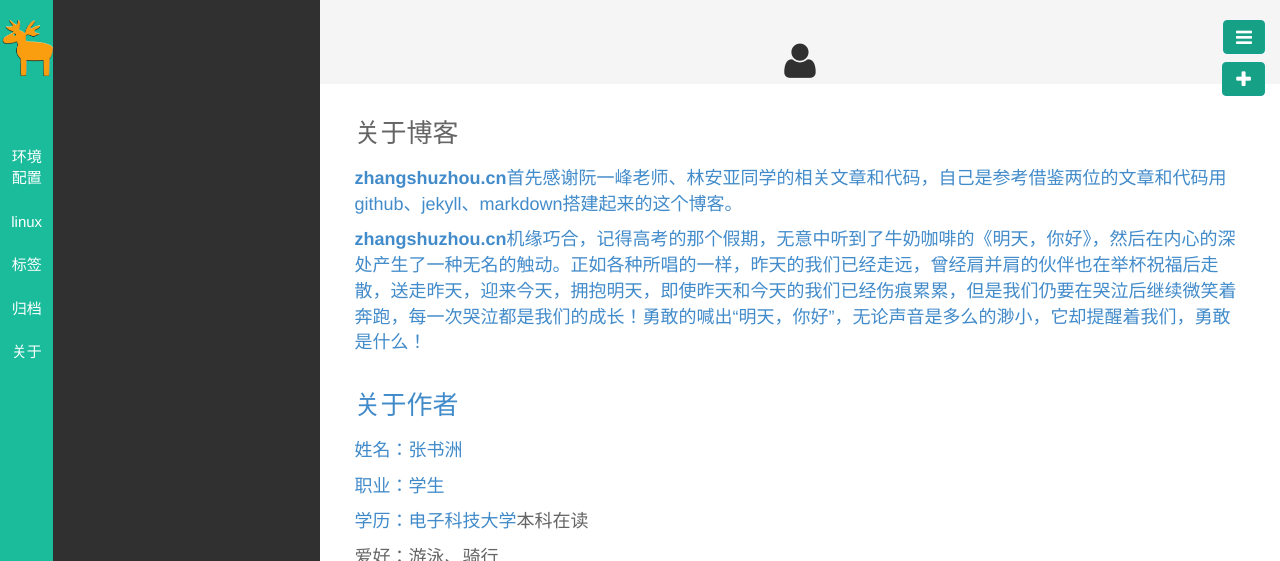
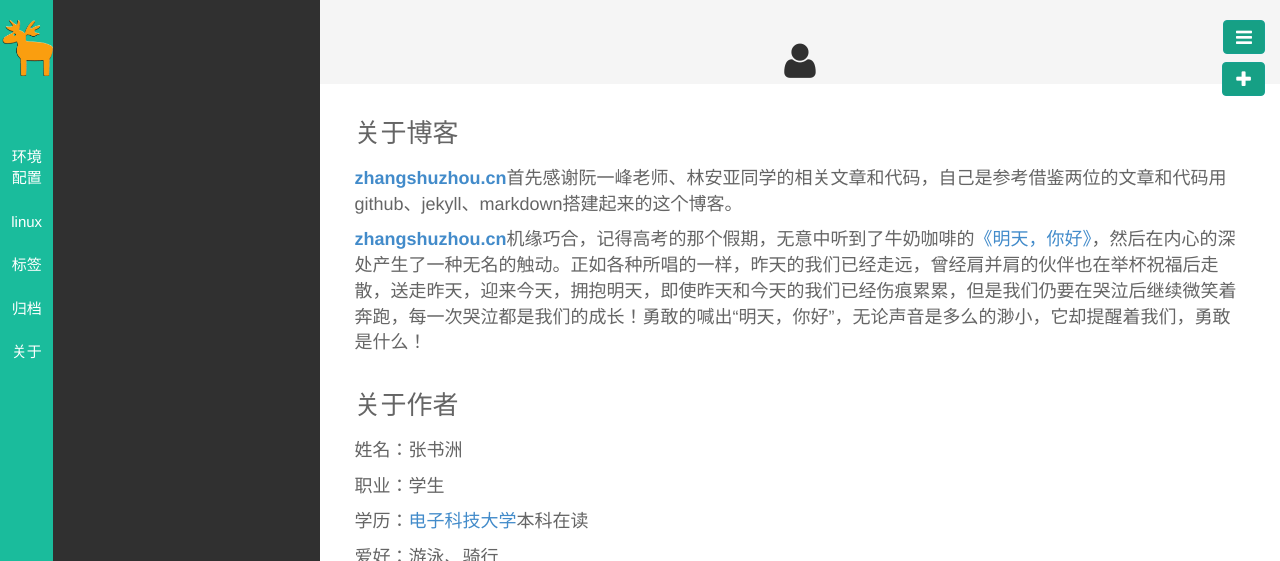
Before and after one commit to shuzhou/shuzhou.github.io, a Jekyll site: the page built from pages/about.html, in a window 1280 px wide, cut to the strip 0-561 px from the top of the page. Built offline with Jekyll 4.4.1, drawn with Linux system fonts in a browser that asks for light colours; nearby versions of some CDN libraries; library files that are not in the unit come from our copies; Markdown is read by kramdown in place of the engine named in the settings.

Commit message:
modify about.html

```diff
--- a/pages/about.html
+++ b/pages/about.html
@@ -4,8 +4,8 @@ title: <i class="fa fa-user fa-lg"></i>
 titlename: 关于
 ---
 <h3>关于博客</h3>
-<p style=font-size:18px><B><a herf="zhangshuzhou.cn">zhangshuzhou.cn</B>首先感谢阮一峰老师、林安亚同学的相关文章和代码，自己是参考借鉴两位的文章和代码用github、jekyll、markdown搭建起来的这个博客。</p>
-<p style=font-size:18px><B><a herf="zhangshuzhou.cn">zhangshuzhou.cn</B>机缘巧合，记得高考的那个假期，无意中听到了牛奶咖啡的<a target="_BLANK" href="http://play.baidu.com/?__methodName=mboxCtrl.playSong&__argsValue=31663579&fm=altg4&__o=aladin#">《明天，你好》，然后在内心的深处产生了一种无名的触动。正如各种所唱的一样，昨天的我们已经走远，曾经肩并肩的伙伴也在举杯祝福后走散，送走昨天，迎来今天，拥抱明天，即使昨天和今天的我们已经伤痕累累，但是我们仍要在哭泣后继续微笑着奔跑，每一次哭泣都是我们的成长！勇敢的喊出“明天，你好”，无论声音是多么的渺小，它却提醒着我们，勇敢是什么！</p>
+<p style=font-size:18px><B><a herf="zhangshuzhou.cn">zhangshuzhou.cn</a></B>首先感谢阮一峰老师、林安亚同学的相关文章和代码，自己是参考借鉴两位的文章和代码用github、jekyll、markdown搭建起来的这个博客。</p>
+<p style=font-size:18px><B><a herf="zhangshuzhou.cn">zhangshuzhou.cn</a></B>机缘巧合，记得高考的那个假期，无意中听到了牛奶咖啡的<a target="_BLANK" href="http://play.baidu.com/?__methodName=mboxCtrl.playSong&__argsValue=31663579&fm=altg4&__o=aladin#">《明天，你好》</a>，然后在内心的深处产生了一种无名的触动。正如各种所唱的一样，昨天的我们已经走远，曾经肩并肩的伙伴也在举杯祝福后走散，送走昨天，迎来今天，拥抱明天，即使昨天和今天的我们已经伤痕累累，但是我们仍要在哭泣后继续微笑着奔跑，每一次哭泣都是我们的成长！勇敢的喊出“明天，你好”，无论声音是多么的渺小，它却提醒着我们，勇敢是什么！</p>
 
 
 <h3>关于作者</h3>
```
